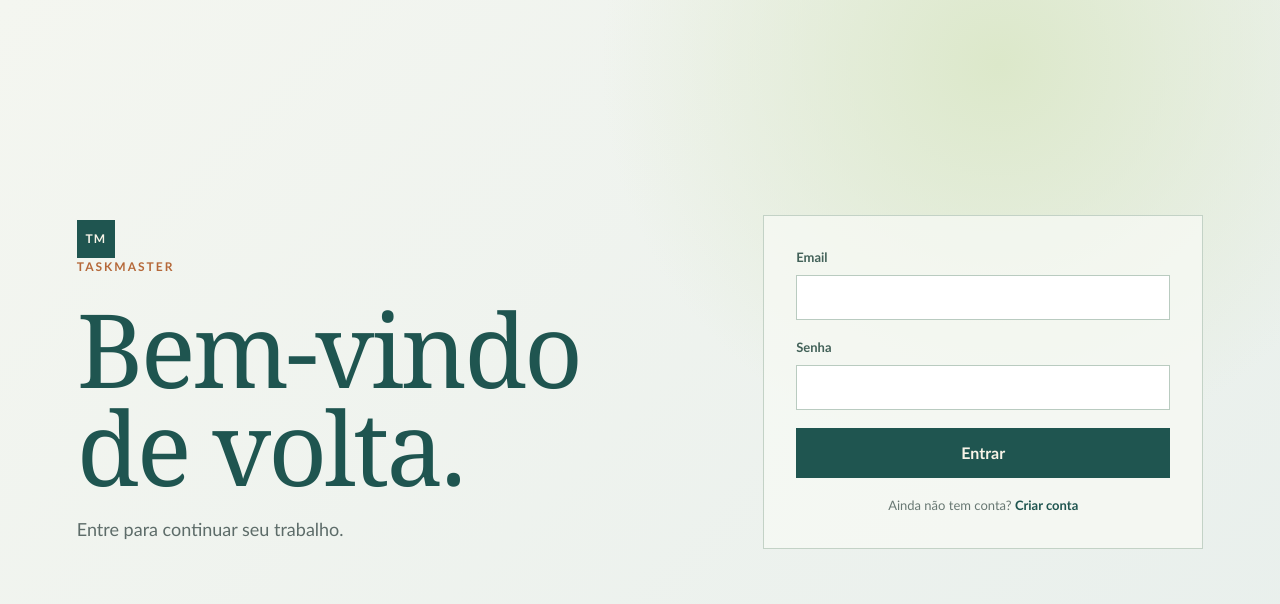
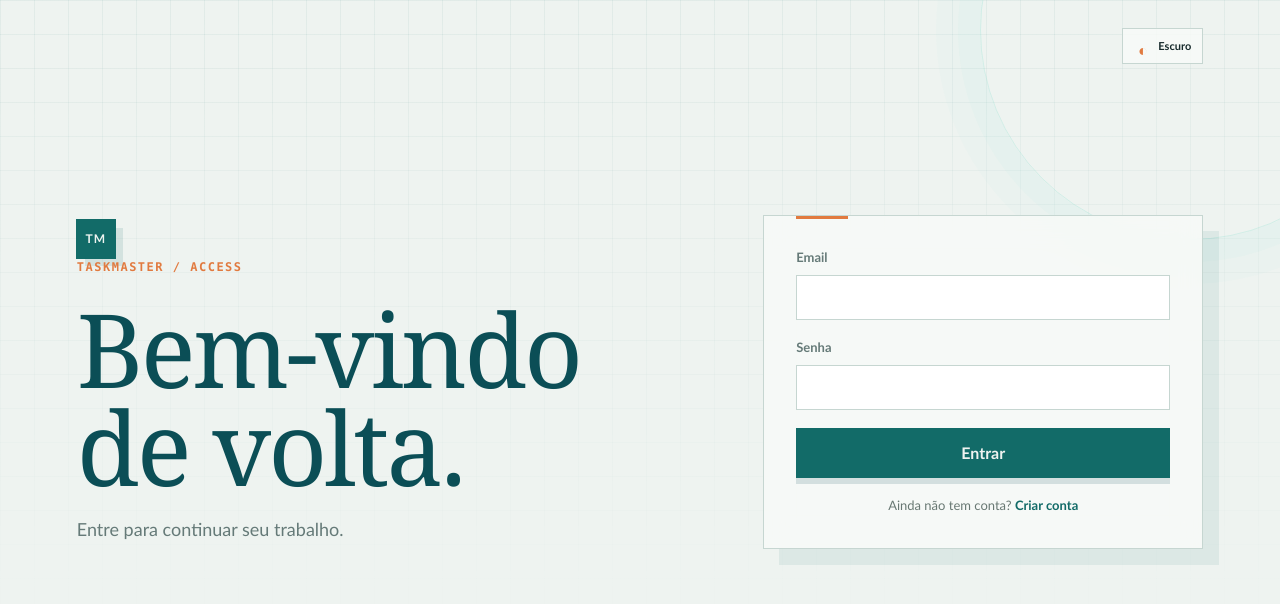
Before and after one commit to lukasffz/taskmaster, a React (Vite) app in the folder frontend-taskmaster/: page /login in a window 1280 px wide. Shown: the top 604 px of the page. Built offline with nearby package versions, Linux system fonts and the light colour scheme; no server answers.

Commit message:
feat(frontend): add adaptive technical visual theme

```diff
--- a/frontend-taskmaster/src/App.css
+++ b/frontend-taskmaster/src/App.css
@@ -278,6 +278,64 @@ h2 { margin: 26px 0 10px; color: #263b39; font-family: Georgia, serif; font-size
 .status-badge.done { color: #36724f; background: #dcecdf; }
 .card-actions { display: flex; gap: 10px; }
 .card-actions button { color: #426158; }
+.app-shell, .auth-layout, .dashboard-layout { position: relative; isolation: isolate; overflow: hidden; background: var(--bg); color: var(--text); }
+.app-shell::before, .auth-layout::before, .dashboard-layout::before { position: absolute; inset: 0; z-index: -1; background-image: linear-gradient(rgba(18, 107, 104, .055) 1px, transparent 1px), linear-gradient(90deg, rgba(18, 107, 104, .055) 1px, transparent 1px); background-size: 34px 34px; content: ''; mask-image: linear-gradient(to bottom, black, transparent 80%); pointer-events: none; }
+.app-shell::after, .auth-layout::after, .dashboard-layout::after { position: absolute; top: -180px; right: -120px; z-index: -1; width: 420px; height: 420px; border: 1px solid rgba(94, 215, 192, .2); border-radius: 50%; box-shadow: 0 0 0 22px rgba(94, 215, 192, .035), 0 0 0 44px rgba(94, 215, 192, .025); content: ''; pointer-events: none; }
+.topbar { position: relative; z-index: 2; min-height: 46px; }
+.brand-mark { background: var(--brand); color: var(--bg); box-shadow: 0 0 0 1px var(--brand), 8px 8px 0 rgba(18, 107, 104, .12); transition: transform .25s ease, box-shadow .25s ease; }
+.brand-mark:hover { transform: translate(-2px, -2px); box-shadow: 0 0 0 1px var(--brand), 11px 11px 0 rgba(18, 107, 104, .12); }
+.brand-name, h1, h2, .task-card h3 { color: var(--brand-strong); }
+.eyebrow, .feature-index { color: var(--signal); font-family: 'DM Mono', Consolas, monospace; letter-spacing: 1.5px; }
+.lead, .feature-item p, .carousel-slide p, .task-card p, .project-row small, .muted, .empty-state, .empty-workspace { color: var(--muted); }
+.status-pill { border-color: var(--line); color: var(--muted); background: var(--surface); backdrop-filter: blur(10px); }
+.theme-toggle { display: inline-flex; align-items: center; gap: 7px; min-height: 36px; padding: 7px 11px; border: 1px solid var(--line); background: var(--surface); color: var(--text); cursor: pointer; font-size: 12px; transition: border-color .2s ease, background .2s ease, transform .2s ease, color .2s ease; }
+.theme-toggle:hover { border-color: var(--brand); color: var(--brand); transform: translateY(-2px); }
+.theme-toggle span { display: grid; place-items: center; width: 17px; height: 17px; color: var(--signal); font-size: 16px; }
+.theme-toggle strong { font-size: 11px; font-weight: 700; }
+.primary-button, .ghost-button, .danger-button, .icon-button, .filter-group button, .card-actions button, .text-button { transition: transform .2s ease, border-color .2s ease, background .2s ease, color .2s ease, box-shadow .2s ease; }
+.primary-button { background: var(--brand); color: var(--bg); box-shadow: 0 6px 0 rgba(11, 78, 86, .15); }
+.primary-button:hover { background: var(--brand-strong); transform: translateY(-2px); box-shadow: 0 8px 0 rgba(11, 78, 86, .13); }
+.primary-button:active { transform: translateY(1px); box-shadow: 0 3px 0 rgba(11, 78, 86, .13); }
+.ghost-button, .icon-button { border-color: var(--line); background: var(--surface); color: var(--brand-strong); }
+.ghost-button:hover, .icon-button:hover { border-color: var(--brand); color: var(--brand); transform: translateY(-2px); }
+.auth-layout { background: var(--bg); }
+.auth-theme { position: absolute; top: 28px; right: clamp(20px, 6vw, 96px); z-index: 3; }
+.auth-copy { animation: arrive .7s ease-out both; }
+.auth-form { position: relative; border-color: var(--line); background: var(--surface); box-shadow: 16px 16px 0 rgba(18, 107, 104, .08); backdrop-filter: blur(14px); animation: form-arrive .7s .1s ease-out both; }
+.auth-form::before { position: absolute; top: 0; left: 32px; width: 52px; height: 3px; background: var(--signal); content: ''; }
+.auth-form label, .modal-form label { color: var(--muted); }
+.auth-form input, .modal-form input, .modal-form textarea, .modal-form select { border-color: var(--line); background: var(--surface-strong); color: var(--text); transition: border-color .2s ease, box-shadow .2s ease, transform .2s ease; }
+.auth-form input:hover, .modal-form input:hover, .modal-form textarea:hover, .modal-form select:hover { border-color: var(--brand); }
+.auth-form input:focus, .modal-form input:focus, .modal-form textarea:focus, .modal-form select:focus { border-color: var(--brand); box-shadow: 0 0 0 3px rgba(94, 215, 192, .14); transform: translateY(-1px); }
+.form-footer a, .text-button { color: var(--brand); }
+.form-error { color: var(--danger); background: rgba(201, 95, 91, .12); }
+.dashboard-hero { animation: arrive .65s ease-out both; }
+.feature-carousel, .workspace-grid { animation: arrive .7s .12s ease-out both; }
+.accent-item { background: color-mix(in srgb, var(--brand) 12%, transparent); border-color: var(--line); }
+.workspace-grid { border-color: var(--line); }
+.project-panel { border-color: var(--line); }
+.task-panel { background: color-mix(in srgb, var(--surface) 70%, transparent); }
+.project-row { color: var(--text); }
+.project-row:hover { border-color: var(--brand); background: color-mix(in srgb, var(--brand) 7%, transparent); }
+.project-row.selected { border-color: var(--signal); background: color-mix(in srgb, var(--signal) 12%, transparent); box-shadow: inset 3px 0 var(--signal); }
+.task-toolbar { border-color: var(--line); }
+.filter-group button { color: var(--muted); }
+.filter-group button:hover { color: var(--brand); transform: translateY(-1px); }
+.filter-group button.active { background: var(--brand); color: var(--bg); }
+.task-card { border-color: var(--line); background: var(--surface); box-shadow: 0 8px 0 rgba(18, 107, 104, .05); transition: border-color .25s ease, transform .25s ease, box-shadow .25s ease; }
+.task-card:hover { border-color: var(--brand); transform: translateY(-4px); box-shadow: 0 12px 0 rgba(18, 107, 104, .08); }
+.status-badge { color: var(--brand); background: color-mix(in srgb, var(--brand) 14%, transparent); }
+.status-badge.in_progress { color: var(--signal); background: color-mix(in srgb, var(--signal) 14%, transparent); }
+.status-badge.done { color: var(--success); background: color-mix(in srgb, var(--success) 14%, transparent); }
+.modal-backdrop { background: rgba(4, 16, 19, .62); backdrop-filter: blur(7px); }
+.modal { border: 1px solid var(--line); background: var(--bg-elevated); box-shadow: 18px 18px 0 rgba(18, 107, 104, .12); }
+.modal-heading { border-bottom: 1px solid var(--line); }
+.toast { background: var(--brand); color: var(--bg); }
+.workspace-error { background: color-mix(in srgb, var(--danger) 14%, var(--surface)); color: var(--danger); }
+.theme-toggle:focus-visible, .primary-button:focus-visible, .ghost-button:focus-visible, .icon-button:focus-visible, .filter-group button:focus-visible, .project-row:focus-visible, .card-actions button:focus-visible { outline: 2px solid var(--signal); outline-offset: 3px; }
+@keyframes form-arrive { from { opacity: 0; transform: translateX(22px); } to { opacity: 1; transform: translateX(0); } }
+@media (prefers-reduced-motion: reduce) { *, *::before, *::after { scroll-behavior: auto !important; animation-duration: .01ms !important; animation-iteration-count: 1 !important; transition-duration: .01ms !important; } }
+@media (max-width: 700px) { .theme-toggle strong { display: none; } .theme-toggle { padding: 7px 9px; } .auth-theme { position: static !important; margin-left: auto; } .auth-layout { position: relative; } }
 .empty-state { margin-top: 28px; }.empty-state.large, .empty-workspace { min-height: 220px; display: grid; place-content: center; text-align: center; }.text-button { border: 0; background: transparent; color: #1f5550; cursor: pointer; font-weight: 700; }
 .empty-workspace { min-height: 340px; }.empty-workspace h2 { margin: 8px 0; }.empty-workspace .primary-button { width: fit-content; margin: 14px auto 0; }
 .toast, .workspace-error { position: fixed; right: 22px; z-index: 5; padding: 13px 16px; box-shadow: 0 8px 24px rgba(31, 85, 80, .12); font-size: 13px; }.toast { bottom: 22px; background: #1f5550; color: #f8f4e8; }.workspace-error { top: 22px; display: flex; gap: 14px; align-items: center; background: #f9e7e1; color: #a24f42; }.workspace-error button { border: 0; background: transparent; color: inherit; cursor: pointer; font-size: 18px; }
--- /dev/null
+++ b/frontend-taskmaster/src/components/ui/ThemeToggle.tsx
@@ -0,0 +1,25 @@
+import { useEffect, useState } from 'react'
+
+const themeStorageKey = 'taskmaster-theme'
+
+type Theme = 'light' | 'dark'
+
+function getInitialTheme(): Theme {
+  const savedTheme = window.localStorage.getItem(themeStorageKey)
+  if (savedTheme === 'light' || savedTheme === 'dark') return savedTheme
+  return window.matchMedia('(prefers-color-scheme: dark)').matches ? 'dark' : 'light'
+}
+
+export function ThemeToggle() {
+  const [theme, setTheme] = useState<Theme>(() => getInitialTheme())
+
+  useEffect(() => {
+    document.documentElement.dataset.theme = theme
+    window.localStorage.setItem(themeStorageKey, theme)
+  }, [theme])
+
+  const toggleTheme = () => setTheme((currentTheme) => currentTheme === 'dark' ? 'light' : 'dark')
+  const nextTheme = theme === 'dark' ? 'claro' : 'escuro'
+
+  return <button className="theme-toggle" type="button" onClick={toggleTheme} aria-label={`Ativar tema ${nextTheme}`} title={`Tema ${nextTheme}`}><span aria-hidden="true">{theme === 'dark' ? '☼' : '◐'}</span><strong>{theme === 'dark' ? 'Claro' : 'Escuro'}</strong></button>
+}
--- a/frontend-taskmaster/src/index.css
+++ b/frontend-taskmaster/src/index.css
@@ -1,14 +1,44 @@
 @import "tailwindcss";
 
 :root {
+  --bg: #eef3f0;
+  --bg-elevated: #f8fbf8;
+  --surface: rgba(248, 251, 248, .82);
+  --surface-strong: #ffffff;
+  --text: #172a2c;
+  --muted: #657a78;
+  --line: #c6d6d1;
+  --brand: #126b68;
+  --brand-strong: #0b4e56;
+  --signal: #e17a3f;
+  --success: #42a879;
+  --danger: #c95f5b;
   font-family: "DM Sans", "Trebuchet MS", sans-serif;
-  color: #1f2a2e;
-  background: #f1f4ef;
+  color: var(--text);
+  background: var(--bg);
   font-synthesis: none;
   text-rendering: optimizeLegibility;
   -webkit-font-smoothing: antialiased;
 }
 
 * { box-sizing: border-box; }
-body { margin: 0; min-width: 320px; }
-button, input { font: inherit; }
+html { background: var(--bg); transition: background-color .35s ease, color .35s ease; }
+body { margin: 0; min-width: 320px; background: var(--bg); transition: background-color .35s ease, color .35s ease; }
+button, input, textarea, select { font: inherit; }
+button, a { -webkit-tap-highlight-color: transparent; }
+::selection { color: #fff; background: var(--brand); }
+
+:root[data-theme="dark"] {
+  --bg: #091619;
+  --bg-elevated: #0e2024;
+  --surface: rgba(14, 32, 36, .88);
+  --surface-strong: #12282d;
+  --text: #e8f2ed;
+  --muted: #91aaa5;
+  --line: #29454a;
+  --brand: #5ed7c0;
+  --brand-strong: #9ae9d5;
+  --signal: #f09a5b;
+  --success: #72d5a0;
+  --danger: #ef8178;
+}
--- a/frontend-taskmaster/src/pages/DashboardPage.tsx
+++ b/frontend-taskmaster/src/pages/DashboardPage.tsx
@@ -3,6 +3,7 @@ import { useNavigate } from 'react-router-dom'
 import { projectService } from '../api/services/projectService'
 import { taskService } from '../api/services/taskService'
 import { FeatureCarousel } from '../components/ui/FeatureCarousel'
+import { ThemeToggle } from '../components/ui/ThemeToggle'
 import { useAuth } from '../hooks/useAuth'
 
 type Project = { id: number; name: string; description?: string }
@@ -137,7 +138,7 @@ export function DashboardPage() {
   }
 
   return <main className="dashboard-layout">
-    <nav className="topbar"><span className="brand-mark">TM</span><span className="brand-name">TaskMaster</span><span className="user-label">{user?.name}</span><button className="ghost-button" onClick={handleLogout}>Sair</button></nav>
+    <nav className="topbar"><span className="brand-mark">TM</span><span className="brand-name">TaskMaster</span><span className="user-label">{user?.name}</span><ThemeToggle /><button className="ghost-button" onClick={handleLogout}>Sair</button></nav>
     <section className="dashboard-hero"><p className="eyebrow">Seu workspace</p><h1>Olá, {user?.name.split(' ')[0]}.</h1><p className="lead">Transforme intenção em progresso visível.</p></section>
     <FeatureCarousel />
     {feedback && <div className="toast" role="status">{feedback}</div>}
--- a/frontend-taskmaster/src/pages/LoginPage.tsx
+++ b/frontend-taskmaster/src/pages/LoginPage.tsx
@@ -1,5 +1,6 @@
 import { useState, type FormEvent, type ReactNode } from 'react'
 import { Link, useLocation, useNavigate } from 'react-router-dom'
+import { ThemeToggle } from '../components/ui/ThemeToggle'
 import { useAuth } from '../hooks/useAuth'
 
 export function LoginPage() {
@@ -23,5 +24,5 @@ export function LoginPage() {
 }
 
 function AuthForm({ title, subtitle, onSubmit, error, children }: { title: string; subtitle: string; onSubmit: (event: FormEvent) => void; error: string; children: ReactNode }) {
-  return <main className="auth-layout"><div className="auth-copy"><span className="brand-mark">TM</span><p className="eyebrow">TaskMaster</p><h1>{title}</h1><p className="lead">{subtitle}</p></div><form className="auth-form" onSubmit={onSubmit}>{error && <p className="form-error" role="alert">{error}</p>}{children}</form></main>
+  return <main className="auth-layout"><div className="auth-theme"><ThemeToggle /></div><div className="auth-copy"><span className="brand-mark">TM</span><p className="eyebrow">TaskMaster / access</p><h1>{title}</h1><p className="lead">{subtitle}</p></div><form className="auth-form" onSubmit={onSubmit}>{error && <p className="form-error" role="alert">{error}</p>}{children}</form></main>
 }
```
